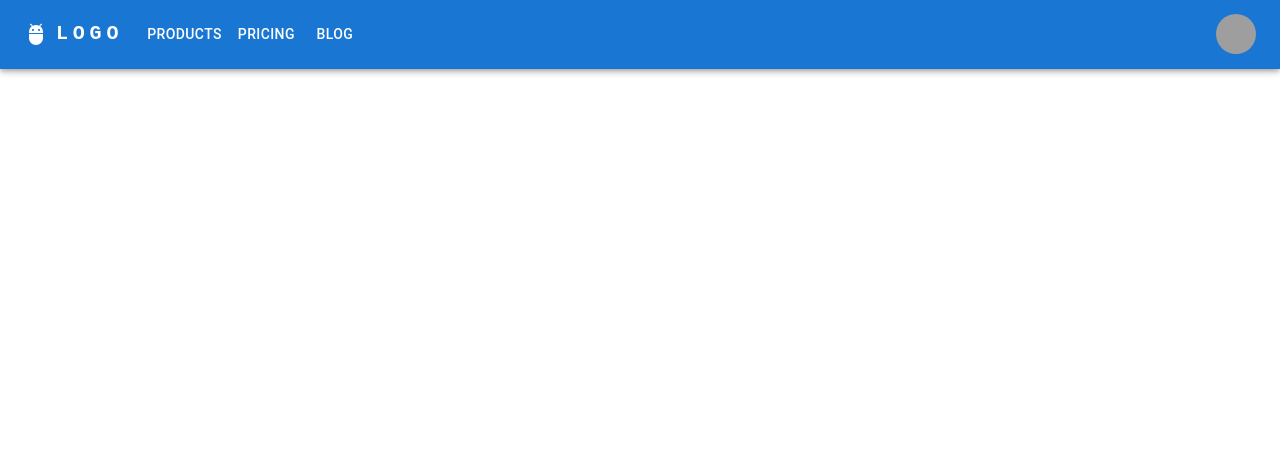
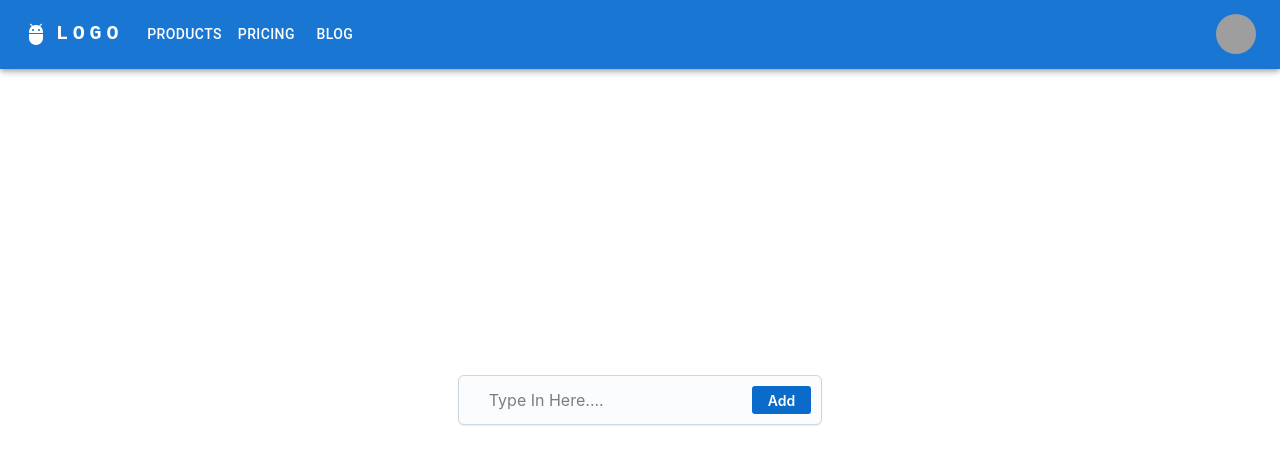
Before and after one commit to Bindu272/react-projects, a React (Create React App) app: page /todo in a window 1280 px wide. Shown: the top 464 px of the page. Built offline with nearby package versions, Linux system fonts and the light colour scheme; grey boxes are pictures that could not be loaded.

Commit message:
Todo app

```diff
--- a/src/App.tsx
+++ b/src/App.tsx
@@ -7,7 +7,7 @@ import { BrowserRouter as Router, Route, Routes, Link } from 'react-router-dom';
 import AccordionNoDivider from './Screens/Accordion/Accordion';
 import Home from './Screens/Home/Home';
 import ColorGenerator from './Screens/ColorGenarator/ColorGenerator';
-
+import Todo from './Screens/Todo/Todo';
 
 function App() {
   return (
@@ -19,6 +19,7 @@ function App() {
     <Route path='/' element={<Home/>}/>
       <Route path='/accordion' element={<AccordionNoDivider/>}/>
       <Route path='/colorGenerator' element={<ColorGenerator/>}/>
+      <Route path='/todo' element={<Todo/>}/>
     </Routes>
     </Layout>
     <Footer/>
--- a/src/Layout/Layout.tsx
+++ b/src/Layout/Layout.tsx
@@ -1,5 +1,4 @@
 import React from 'react'
-import Home from '../Screens/Home/Home'
 import './Layout.css'
 
 const Layout = (props:any) => {
--- /dev/null
+++ b/src/Screens/Todo/Todo.tsx
@@ -0,0 +1,76 @@
+import { Dangerous, Delete } from '@mui/icons-material';
+import { Box, Button, Container, Input, Sheet } from '@mui/joy'
+import DeleteIcon from '@mui/icons-material/Delete';
+import EditIcon from '@mui/icons-material/Edit';
+import React, { useState } from 'react'
+
+
+const Todo = () => {
+    const [inputValue, setInputValue]=useState<string>('')
+    const [todo, setTodo] = useState<string[]>([]);
+    const [editList, setEditList] = useState(null);
+    const addToDo = () => {
+        if (editList === null) {
+          setTodo([...todo, inputValue]);
+          setInputValue("");
+        } else {
+          updateTodo(editList);
+        }
+      };
+      const deleteTodo = (index:any) => {
+        console.log(index);
+        const todoList = todo.filter((todos, i) => i != index);
+        setTodo(todoList);
+      };
+      const editTodo = (index:any) => {
+        setEditList(index);
+        setInputValue(todo[index]);
+      };
+      const updateTodo = (index:any) => {
+        const updatedTodo = [...todo];
+        updatedTodo[index] = inputValue;
+        setTodo(updatedTodo);
+        setInputValue("");
+        setEditList(null);
+      };
+    return (
+        <>
+         <div style={{display:'flex', flexDirection:'column'}}>
+            <Input
+                endDecorator={<Button onClick={addToDo}>Add</Button>}
+                sx={{
+                    "--Input-gap": "15px",
+                    "--Input-focusedThickness": "1px",
+                    "--Input-minHeight": "50px",
+                    "--Input-paddingInline": "30px",
+
+                  }}
+                  placeholder='Type In Here....'
+                  value={inputValue}
+                  onChange={(e)=>setInputValue(e.target.value)}
+            />
+
+
+
+          {todo.map((todos, index) => (
+          <div style={{display:'flex', flexDirection:'row', padding:'10px'}}>
+
+            <Sheet variant="soft" color="primary" sx={{ p: 1,width:'100%', textAlign:'center' }} key={index}>
+              {todos}
+
+            </Sheet>
+            <EditIcon sx={{ color: '#272aed', cursor:'pointer', pt:'0.5rem' }} fontSize='small'  onClick={() => editTodo(index)}>Edit</EditIcon>
+
+            <DeleteIcon sx={{ color: '#ed2748', cursor:'pointer', pt:'0.5rem' }} fontSize='small'  onClick={() => deleteTodo(index)}>delete</DeleteIcon>
+
+          </div>
+          ))}
+
+
+        </div>
+
+        </>
+    )
+}
+
+export default Todo
--- a/src/component/Card/Card.tsx
+++ b/src/component/Card/Card.tsx
@@ -16,6 +16,31 @@ import { Grid } from '@mui/material';
 
 
 const Task = [
+    {
+        id: 1,
+        name: 'Accordion',
+        path: './accordion',
+        link: 'https://github.com/Bindu272/react-projects/blob/master/src/Screens/Accordion/Accordion.tsx'
+
+    },
+    {
+        id: 2,
+        name: 'Todo',
+        path: './todo',
+        link: 'https://github.com/Bindu272/myntra-app/'
+    },
+    {
+        id: 3,
+        name: 'Random Hex Color Generator',
+        path: './colorGenerator',
+        link: 'https://github.com/Bindu272/react-projects/blob/master/src/Screens/ColorGenarator/ColorGenerator.tsx'
+    },
+    {
+        id: 4,
+        name: 'Random Hex Color Generator',
+        path: './colorGenerator',
+        link: 'https://github.com/Bindu272/myntra-app/'
+    },
     {
         id: 1,
         name: 'Accordion',
@@ -45,7 +70,7 @@ const Task = [
 export default function BioCard() {
     return (
         <>
-
+        <div style={{display:'grid', gridTemplateColumns:'repeat(3, 1fr)', gap:'20px', marginTop:'100px', marginBottom:'35px'}}>
             {Task.map((tasks, id) => (
 
                 <Card
@@ -55,6 +80,7 @@ export default function BioCard() {
                         maxWidth: '100%',
                         boxShadow: 'lg',
                     }}
+
                 >
                     <CardContent sx={{ alignItems: 'center', textAlign: 'center' }}>
 
@@ -80,8 +106,8 @@ export default function BioCard() {
                     <CardOverflow sx={{ bgcolor: 'background.level1' }}>
                         <CardActions buttonFlex="1">
                             <ButtonGroup variant="outlined" sx={{ bgcolor: 'background.surface' }}>
-                                <Button> <Link to={tasks.path}>Try</Link> </Button>
-                                <Button> <Link to={tasks.link}  target="_blank">Show Code</Link> </Button>
+                            <Button component={Link}  to={tasks.path}> Try</Button>
+                            <Button component={Link} to={tasks.link} target="_blank"> Show Code </Button>
                             </ButtonGroup>
                         </CardActions>
                     </CardOverflow>
@@ -91,7 +117,7 @@ export default function BioCard() {
 
             }
 
-
+      </div>
         </>
 
     );
--- a/src/component/Header/Header.tsx
+++ b/src/component/Header/Header.tsx
@@ -45,8 +45,9 @@ function ResponsiveAppBar() {
           <Typography
             variant="h6"
             noWrap
-            component="a"
-            href="#app-bar-with-responsive-menu"
+            component={Link}
+            to='/'
+
             sx={{
               mr: 2,
               display: { xs: 'none', md: 'flex' },
@@ -56,6 +57,7 @@ function ResponsiveAppBar() {
               color: 'inherit',
               textDecoration: 'none',
             }}
+
           >
             LOGO
           </Typography>
```
